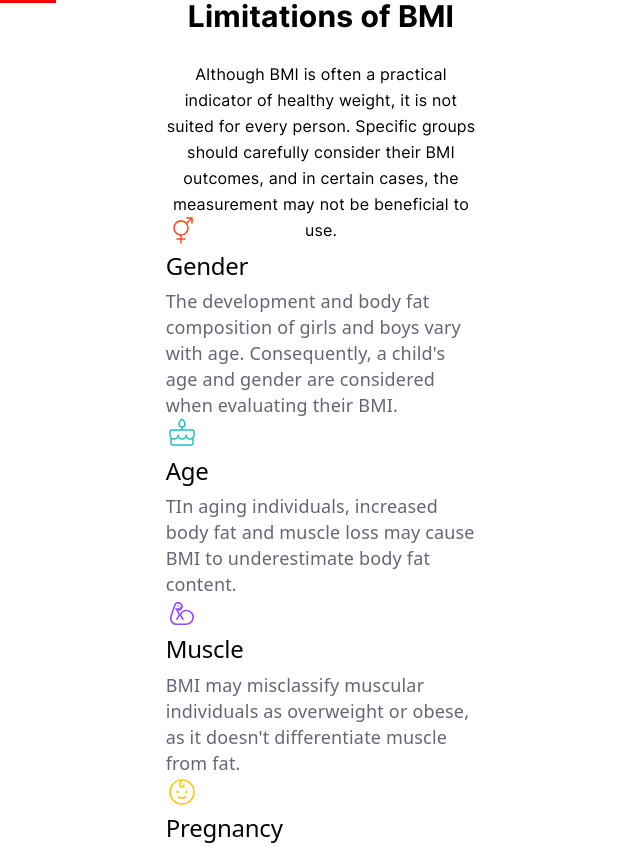
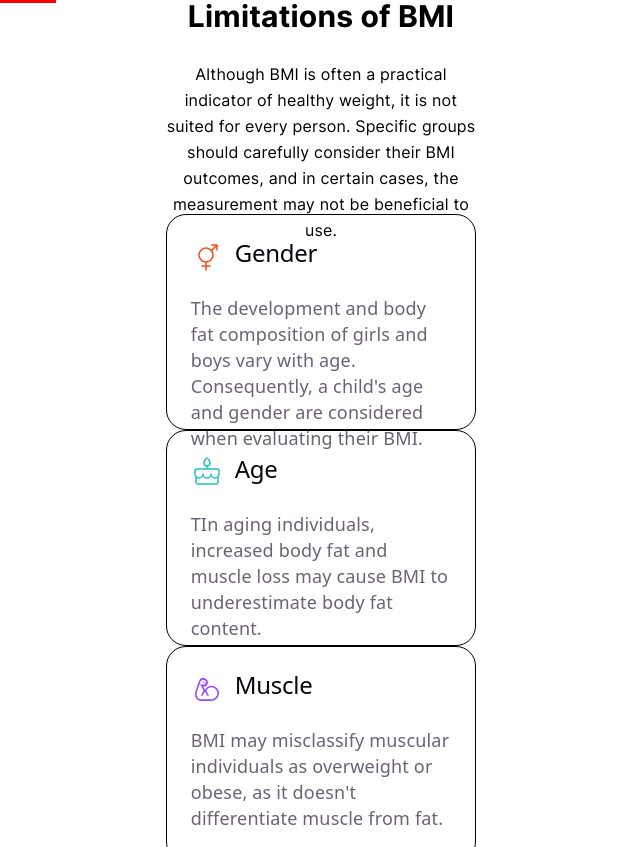
Before and after one commit to rafaelmirandaa/bmi-calculator, a website built with Vite: page bmi-calculator/index.html in a window 1280 px wide. Shown: the part 3002-3849 px from the top of the page, without its empty margins (319-959 px from the left). Built offline with nearby package versions, Linux system fonts and the light colour scheme.

Commit message:
seguimos

```diff
--- a/bmi-calculator/src/scss/header/_limitations.scss
+++ b/bmi-calculator/src/scss/header/_limitations.scss
@@ -32,4 +32,21 @@
             }
         }
     }
+
+    .descriptions{
+        width: 100%;
+        height: 216px;
+        padding: 24px;
+        border: 1px solid black;
+        border-radius: 20px;
+
+
+        .descriptions_title{
+            display: flex;
+            flex-direction: rows;
+            justify-content: start;
+            gap: 12px;
+            margin-bottom: 20px;
+        }
+    }
 }
```
